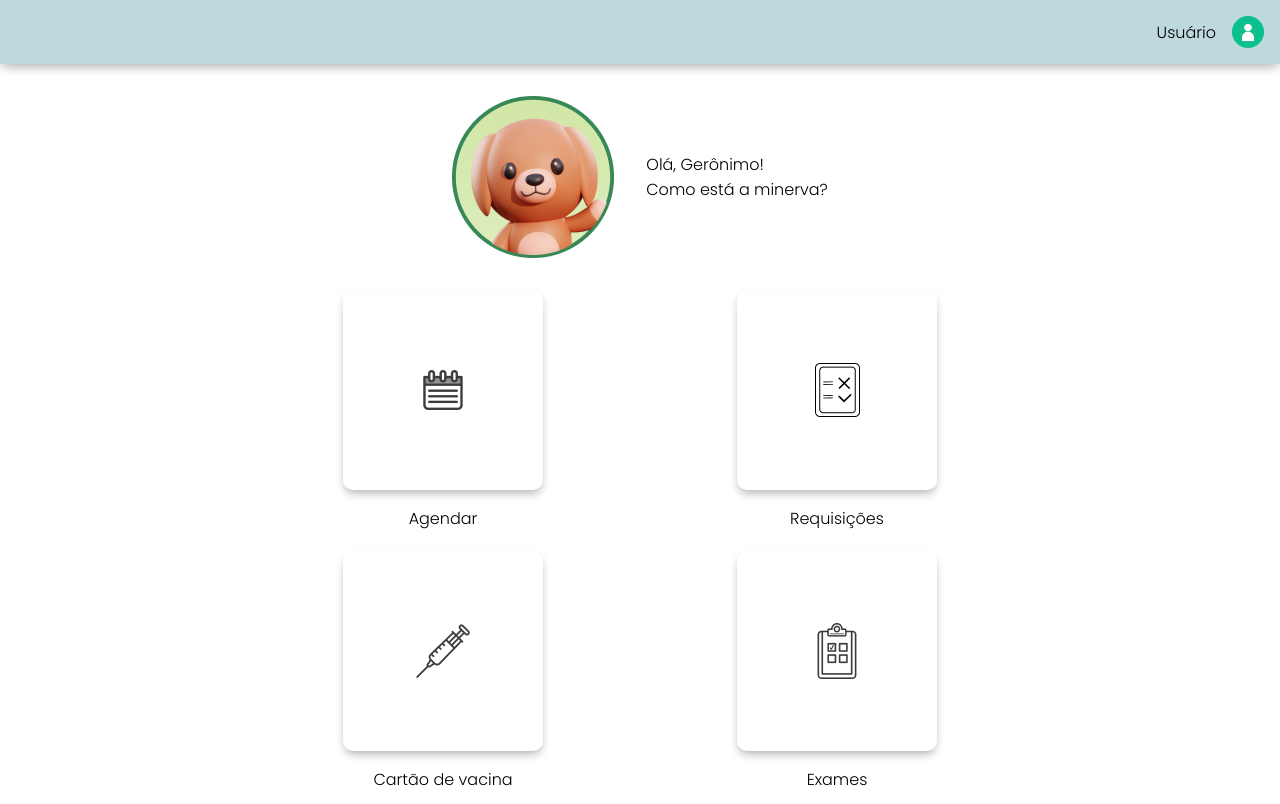
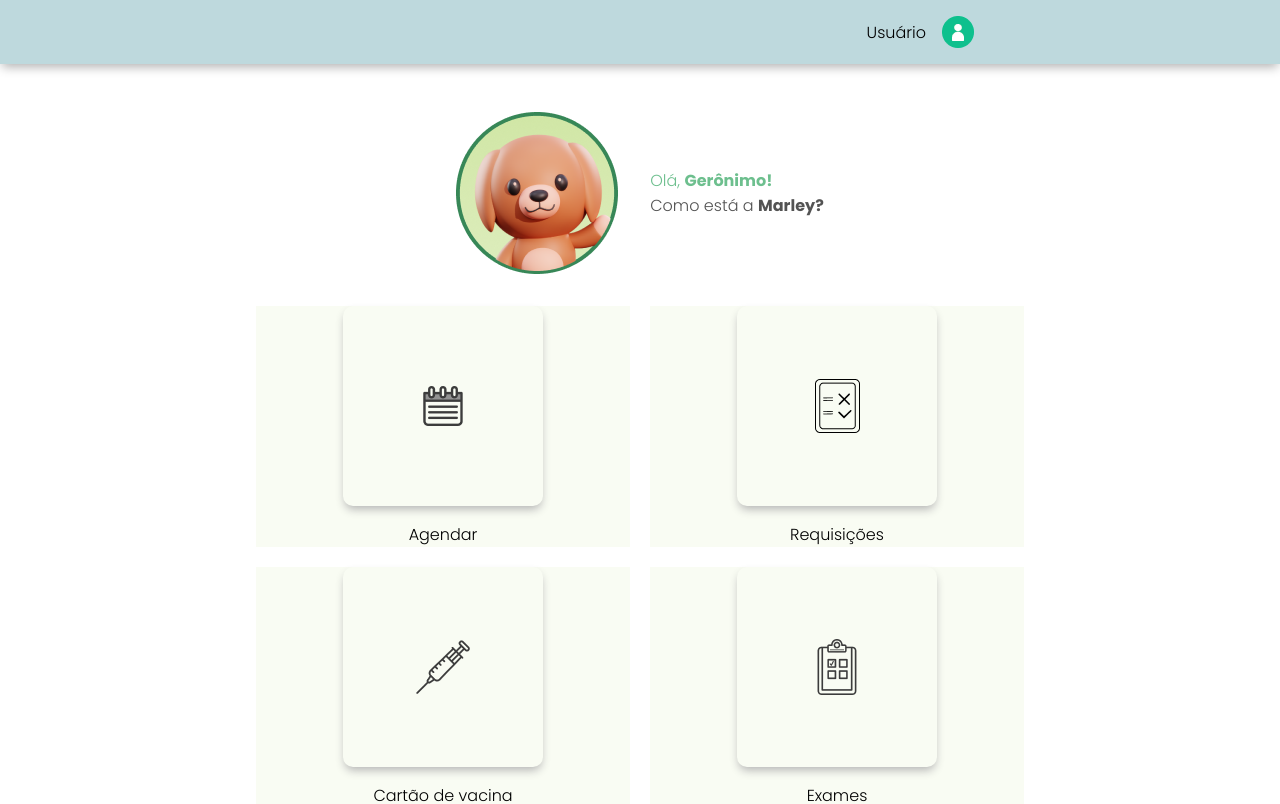
Before and after one commit to jorgelucasalm/petcare, a React (Create React App) app: page / in a window 1280 px wide. Shown: the top 804 px of the page. Built offline with nearby package versions, Linux system fonts and the light colour scheme.

Commit message:
style: adiciona alguns estilos

```diff
--- a/src/App.js
+++ b/src/App.js
@@ -1,8 +1,12 @@
+import Navbar from "./components/Navbar";
 import Home from "./pages/Home";
 
 function App() {
   return (
-    <Home />
+    <>
+      <Navbar />
+      <Home />
+    </>
   );
 }
 
--- a/src/components/Navbar/style.js
+++ b/src/components/Navbar/style.js
@@ -1,7 +1,7 @@
 import styled from 'styled-components';
 
 export const Container = styled.nav`
-  display: none;
+  /* display: none; */
   height: 4rem;
   background-color: #bed9dd;
   box-shadow: 0 5px 10px -2px #b2b2b2;
@@ -12,7 +12,7 @@ export const Container = styled.nav`
   }
 
   nav {
-    max-width: 1440px;
+    max-width: 700px;
     margin: 0 auto;
     height: 4rem;
     display: flex;
--- a/src/pages/Home/components/Card/style.js
+++ b/src/pages/Home/components/Card/style.js
@@ -2,7 +2,7 @@ import styled from 'styled-components';
 
 export const Container = styled.div`
   cursor: pointer;
-
+  background-color: #F9FCF3;
   display: flex;
   flex-direction: column;
   align-items: center;
--- a/src/pages/Home/components/Top-section/index.js
+++ b/src/pages/Home/components/Top-section/index.js
@@ -7,9 +7,8 @@ const TopSection = ({ tittle, image }) => {
     <Container>
       <img src={image} alt="" />
       <div>
-        <h1>Olá, Gerônimo!</h1>
-        <span>Como está a minerva?</span>
-
+        <h1>Olá, <span>Gerônimo!</span></h1>
+        <h2>Como está a <span>Marley?</span></h2>
       </div>
     </Container>
   );
--- a/src/pages/Home/components/Top-section/style.js
+++ b/src/pages/Home/components/Top-section/style.js
@@ -5,8 +5,36 @@ export const Container = styled.div`
   display: flex;
   align-items: center;
   justify-content: center;
+  padding: 1rem 1rem 0 1rem;
 
   img{
     margin-right: 2rem;
   }
+
+  h1 {
+    color: #6DBF8E;
+  }
+
+  h2 {
+    color: #535353;
+  }
+
+  span {
+    font-weight: bold;
+  }
+
+  @media (max-width: 420px) {
+    h1 {
+      font-size: 1.25rem;
+    }
+
+    h2 {
+      font-size: .875rem;
+    }
+
+    img {
+      width: 100px;
+      margin-right: 1rem;
+    }
+  }
 `;
--- a/src/pages/Home/index.js
+++ b/src/pages/Home/index.js
@@ -16,7 +16,6 @@ import TopSection from "./components/Top-section"
 function Home() {
   return (
     <Container>
-      <Navbar />
 
       <TopSection image={Dog} />
       <Hub>
--- a/src/pages/Home/style.js
+++ b/src/pages/Home/style.js
@@ -10,7 +10,7 @@ export const Hub = styled.section`
 
   @media (max-width: 700px) {
     width: 100%;
-    padding: 0 1rem;
+    padding: 1.5rem 1rem;
   }
 `;
 
```
